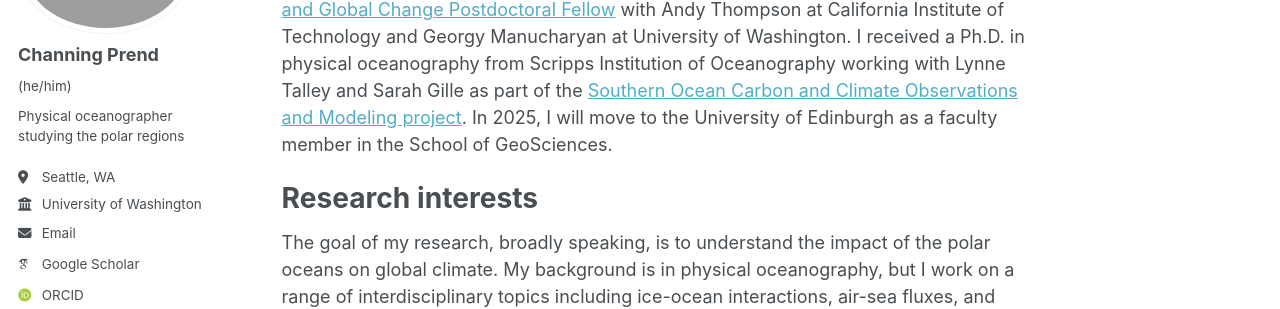
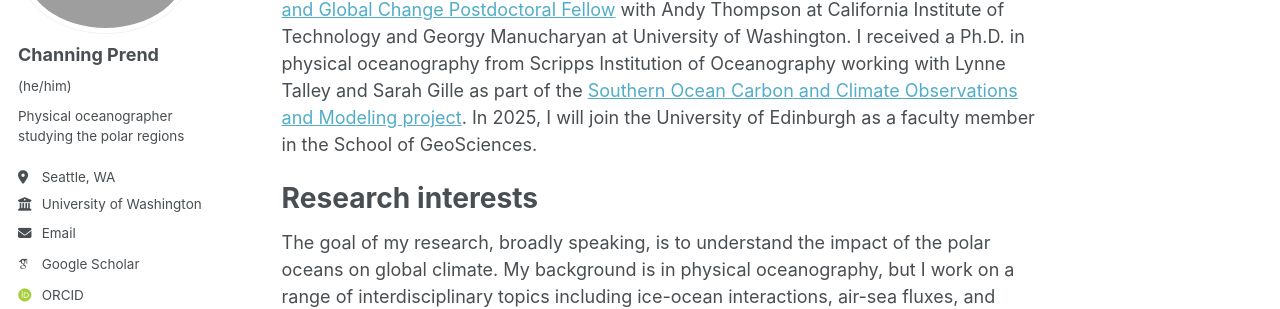
Before and after one commit to cprend/cprend.github.io, a Jekyll site: the page built from _pages/about.md, in a window 1280 px wide and 1370 px high. Shown: the part 206-515 px from the top of the window. Built offline with Jekyll 4.4.1, drawn with Linux system fonts in a browser that asks for light colours; some web fonts are replaced.

Commit message:
Update about.md

```diff
--- a/_pages/about.md
+++ b/_pages/about.md
@@ -7,7 +7,7 @@
   - /about.html
 ---
 
-I am an [NSF Office of Polar Programs Postdoctoral Fellow](https://www.nsf.gov/geo/opp/postdoc_awardees.jsp) with James Girton at the University of Washington--Applied Physics Laboratory. Prior to that I was a [NOAA Climate and Global Change Postdoctoral Fellow](https://cpaess.ucar.edu/cgc) with Andy Thompson at California Institute of Technology and Georgy Manucharyan at University of Washington. I received a Ph.D. in physical oceanography from Scripps Institution of Oceanography working with Lynne Talley and Sarah Gille as part of the [Southern Ocean Carbon and Climate Observations and Modeling project](https://soccom.princeton.edu/). In 2025, I will move to the University of Edinburgh as a faculty member in the School of GeoSciences.
+I am an [NSF Office of Polar Programs Postdoctoral Fellow](https://www.nsf.gov/geo/opp/postdoc_awardees.jsp) with James Girton at the University of Washington--Applied Physics Laboratory. Prior to that I was a [NOAA Climate and Global Change Postdoctoral Fellow](https://cpaess.ucar.edu/cgc) with Andy Thompson at California Institute of Technology and Georgy Manucharyan at University of Washington. I received a Ph.D. in physical oceanography from Scripps Institution of Oceanography working with Lynne Talley and Sarah Gille as part of the [Southern Ocean Carbon and Climate Observations and Modeling project](https://soccom.princeton.edu/). In 2025, I will join the University of Edinburgh as a faculty member in the School of GeoSciences.
 
 Research interests
 ======
```
